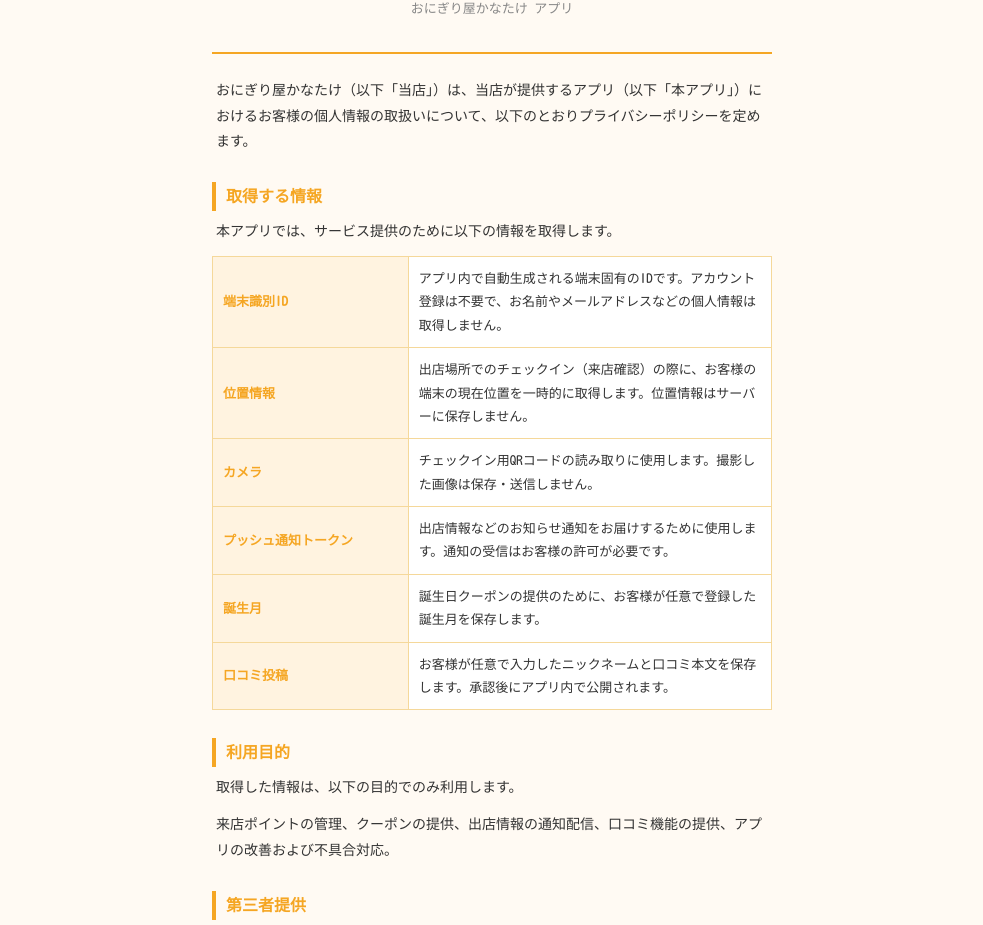
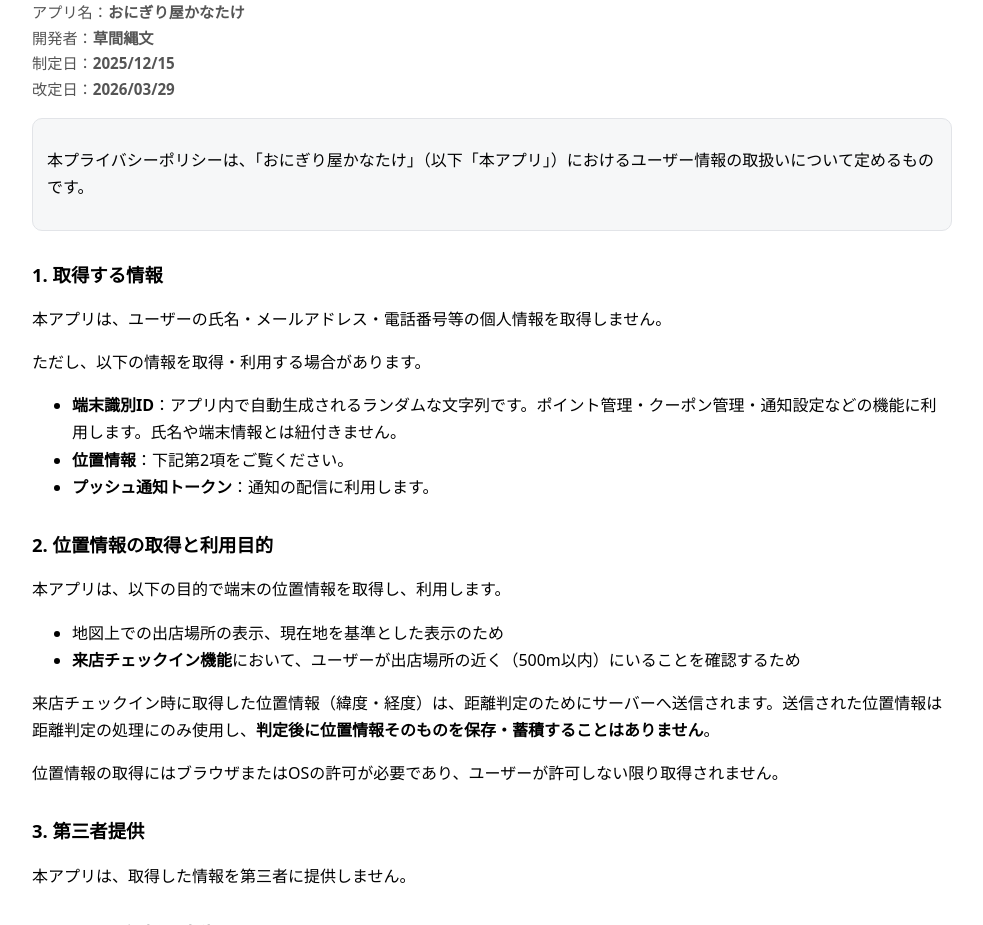
Before and after one commit to kimura-jane/kanatake-v2, a website: page www/privacy.html in a window 1280 px wide. Shown: the part 83-1008 px from the top of the page, without its empty margins (148-1131 px from the left). Drawn offline with Linux system fonts and the light colour scheme.

Commit message:
Update privacy.html

```diff
--- a/www/privacy.html
+++ b/www/privacy.html
@@ -1,169 +1,77 @@
-<!DOCTYPE html>
+<!doctype html>
 <html lang="ja">
 <head>
-  <meta charset="UTF-8">
-  <meta name="viewport" content="width=device-width, initial-scale=1.0">
+  <meta charset="utf-8" />
+  <meta name="viewport" content="width=device-width, initial-scale=1" />
   <title>プライバシーポリシー | おにぎり屋かなたけ</title>
-  <link rel="preconnect" href="https://fonts.googleapis.com">
-  <link href="https://fonts.googleapis.com/css2?family=Kosugi+Maru&display=swap" rel="stylesheet">
+  <meta name="description" content="おにぎり屋かなたけ のプライバシーポリシー" />
   <style>
-    * { margin: 0; padding: 0; box-sizing: border-box; }
-    body {
-      font-family: 'Kosugi Maru', sans-serif;
-      background: #fffaf3;
-      color: #333;
-      line-height: 1.8;
-      padding: 20px;
-      max-width: 600px;
-      margin: 0 auto;
-    }
-    .header {
-      text-align: center;
-      padding: 20px 0;
-      border-bottom: 2px solid #f5a623;
-      margin-bottom: 24px;
-    }
-    .header h1 {
-      color: #f5a623;
-      font-size: 20px;
-    }
-    .header p {
-      font-size: 13px;
-      color: #888;
-      margin-top: 4px;
-    }
-    h2 {
-      color: #f5a623;
-      font-size: 16px;
-      margin-top: 28px;
-      margin-bottom: 8px;
-      padding-left: 10px;
-      border-left: 4px solid #f5a623;
-    }
-    p {
-      font-size: 14px;
-      margin-bottom: 12px;
-      padding: 0 4px;
-    }
-    .info-table {
-      width: 100%;
-      border-collapse: collapse;
-      margin: 12px 0;
-      font-size: 13px;
-    }
-    .info-table th {
-      background: #fff3e0;
-      color: #f5a623;
-      text-align: left;
-      padding: 10px;
-      border: 1px solid #f5d89a;
-      width: 35%;
-    }
-    .info-table td {
-      background: #fff;
-      padding: 10px;
-      border: 1px solid #f5d89a;
-    }
-    .contact {
-      background: #fff3e0;
-      border-radius: 12px;
-      padding: 16px;
-      margin-top: 24px;
-      text-align: center;
-      font-size: 14px;
-    }
-    .contact a {
-      color: #f5a623;
-      text-decoration: none;
-      font-weight: bold;
-    }
-    .footer {
-      text-align: center;
-      margin-top: 32px;
-      padding-top: 16px;
-      border-top: 1px solid #eee;
-      font-size: 12px;
-      color: #aaa;
-    }
-    .back-link {
-      display: block;
-      text-align: center;
-      margin-top: 20px;
-      color: #f5a623;
-      text-decoration: none;
-      font-size: 14px;
-    }
+    body { font-family: system-ui, -apple-system, "Segoe UI", Roboto, "Noto Sans JP", sans-serif; line-height: 1.7; margin: 0; }
+    main { max-width: 920px; margin: 0 auto; padding: 24px 16px 64px; }
+    h1 { font-size: 1.6rem; margin: 0 0 12px; }
+    h2 { font-size: 1.15rem; margin: 28px 0 8px; }
+    p, li { font-size: 1rem; }
+    .meta { color: #555; font-size: .95rem; }
+    .box { background: #f6f7f8; border: 1px solid #e2e4e8; padding: 12px 14px; border-radius: 10px; }
+    a { word-break: break-all; }
   </style>
 </head>
 <body>
+  <main>
+    <h1>プライバシーポリシー</h1>
+    <p class="meta">
+      アプリ名：<strong>おにぎり屋かなたけ</strong><br>
+      開発者：<strong>草間縄文</strong><br>
+      制定日：<strong>2025/12/15</strong><br>
+      改定日：<strong>2026/03/29</strong>
+    </p>
 
-  <div class="header">
-    <h1>🍙 プライバシーポリシー</h1>
-    <p>おにぎり屋かなたけ アプリ</p>
-  </div>
+    <div class="box">
+      <p>
+        本プライバシーポリシーは、「おにぎり屋かなたけ」（以下「本アプリ」）におけるユーザー情報の取扱いについて定めるものです。
+      </p>
+    </div>
 
-  <p>おにぎり屋かなたけ（以下「当店」）は、当店が提供するアプリ（以下「本アプリ」）におけるお客様の個人情報の取扱いについて、以下のとおりプライバシーポリシーを定めます。</p>
+    <h2>1. 取得する情報</h2>
+    <p>本アプリは、ユーザーの氏名・メールアドレス・電話番号等の個人情報を取得しません。</p>
+    <p>ただし、以下の情報を取得・利用する場合があります。</p>
+    <ul>
+      <li><strong>端末識別ID</strong>：アプリ内で自動生成されるランダムな文字列です。ポイント管理・クーポン管理・通知設定などの機能に利用します。氏名や端末情報とは紐付きません。</li>
+      <li><strong>位置情報</strong>：下記第2項をご覧ください。</li>
+      <li><strong>プッシュ通知トークン</strong>：通知の配信に利用します。</li>
+    </ul>
 
-  <h2>取得する情報</h2>
-  <p>本アプリでは、サービス提供のために以下の情報を取得します。</p>
-  <table class="info-table">
-    <tr>
-      <th>端末識別ID</th>
-      <td>アプリ内で自動生成される端末固有のIDです。アカウント登録は不要で、お名前やメールアドレスなどの個人情報は取得しません。</td>
-    </tr>
-    <tr>
-      <th>位置情報</th>
-      <td>出店場所でのチェックイン（来店確認）の際に、お客様の端末の現在位置を一時的に取得します。位置情報はサーバーに保存しません。</td>
-    </tr>
-    <tr>
-      <th>カメラ</th>
-      <td>チェックイン用QRコードの読み取りに使用します。撮影した画像は保存・送信しません。</td>
-    </tr>
-    <tr>
-      <th>プッシュ通知トークン</th>
-      <td>出店情報などのお知らせ通知をお届けするために使用します。通知の受信はお客様の許可が必要です。</td>
-    </tr>
-    <tr>
-      <th>誕生月</th>
-      <td>誕生日クーポンの提供のために、お客様が任意で登録した誕生月を保存します。</td>
-    </tr>
-    <tr>
-      <th>口コミ投稿</th>
-      <td>お客様が任意で入力したニックネームと口コミ本文を保存します。承認後にアプリ内で公開されます。</td>
-    </tr>
-  </table>
+    <h2>2. 位置情報の取得と利用目的</h2>
+    <p>本アプリは、以下の目的で端末の位置情報を取得し、利用します。</p>
+    <ul>
+      <li>地図上での出店場所の表示、現在地を基準とした表示のため</li>
+      <li><strong>来店チェックイン機能</strong>において、ユーザーが出店場所の近く（500m以内）にいることを確認するため</li>
+    </ul>
+    <p>
+      来店チェックイン時に取得した位置情報（緯度・経度）は、距離判定のためにサーバーへ送信されます。送信された位置情報は距離判定の処理にのみ使用し、<strong>判定後に位置情報そのものを保存・蓄積することはありません</strong>。
+    </p>
+    <p>
+      位置情報の取得にはブラウザまたはOSの許可が必要であり、ユーザーが許可しない限り取得されません。
+    </p>
 
-  <h2>利用目的</h2>
-  <p>取得した情報は、以下の目的でのみ利用します。</p>
-  <p>来店ポイントの管理、クーポンの提供、出店情報の通知配信、口コミ機能の提供、アプリの改善および不具合対応。</p>
+    <h2>3. 第三者提供</h2>
+    <p>本アプリは、取得した情報を第三者に提供しません。</p>
 
-  <h2>第三者提供</h2>
-  <p>当店は、お客様の情報を第三者に提供・販売・共有することはありません。ただし、法令に基づく場合を除きます。</p>
+    <h2>4. アクセス解析・広告</h2>
+    <p>本アプリは、アクセス解析ツールや広告配信SDKを使用しません。</p>
 
-  <h2>データの保管</h2>
-  <p>お客様の情報はCloudflareのサーバー上に保管されます。端末識別IDはお客様の端末内（localStorage）にも保存されます。アプリを再インストールした場合、新しいIDが発行され、以前のポイントやクーポン情報は引き継がれません。</p>
+    <h2>5. データの保存</h2>
+    <p>端末識別ID・ポイント数・クーポン利用状況・誕生月・来店履歴・口コミ投稿・通知設定は、サービス提供のためにサーバーに保存されます。これらは端末識別IDにより管理され、個人を特定する情報とは紐付きません。</p>
 
-  <h2>お客様の権利</h2>
-  <p>お客様はいつでもアプリの設定画面からキャッシュのクリアや通知の無効化を行うことができます。データの削除をご希望の場合は、下記お問い合わせ先（<a href="mailto:where.is.my.oasis1216@gmail.com" style="color:#f5a623;">where.is.my.oasis1216@gmail.com</a>）までご連絡ください。</p>
+    <h2>6. お問い合わせ</h2>
+    <p>本ポリシーに関するお問い合わせは、下記までご連絡ください。</p>
+    <p>
+      連絡先メールアドレス：
+      <a href="mailto:where.is.my.oasis1216@gmail.com">where.is.my.oasis1216@gmail.com</a>
+    </p>
 
-  <h2>ポリシーの変更</h2>
-  <p>本ポリシーの内容は、必要に応じて変更することがあります。変更があった場合は、アプリ内のお知らせにてお伝えします。</p>
-
-  <h2>お問い合わせ</h2>
-  <p>本アプリに関するお問い合わせ、データの削除依頼などは以下までご連絡ください。</p>
-
-  <div class="contact">
-    📧 メール: <a href="mailto:where.is.my.oasis1216@gmail.com">where.is.my.oasis1216@gmail.com</a><br><br>
-    📩 X（旧Twitter）: <a href="https://x.com/kanatake33" target="_blank" rel="noopener">@kanatake33</a>
-  </div>
-
-  <div class="footer">
-    <p>制定日：2026年3月11日</p>
-    <p>最終更新日：2026年3月24日</p>
-    <p>おにぎり屋かなたけ</p>
-  </div>
-
-  <a href="index.html" class="back-link">← アプリに戻る</a>
-
+    <h2>7. 改定</h2>
+    <p>本ポリシーは、必要に応じて改定します。改定後の内容は本ページにて公表します。</p>
+  </main>
 </body>
 </html>
```
